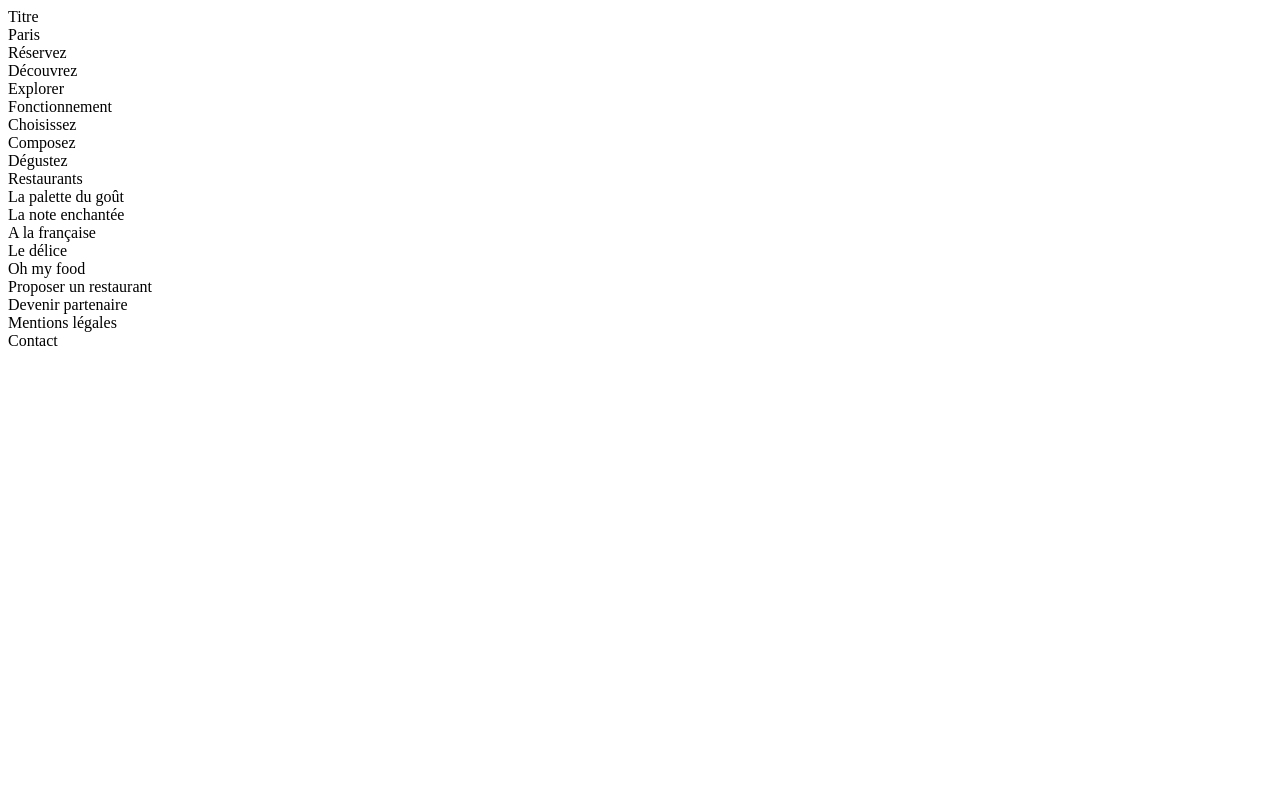
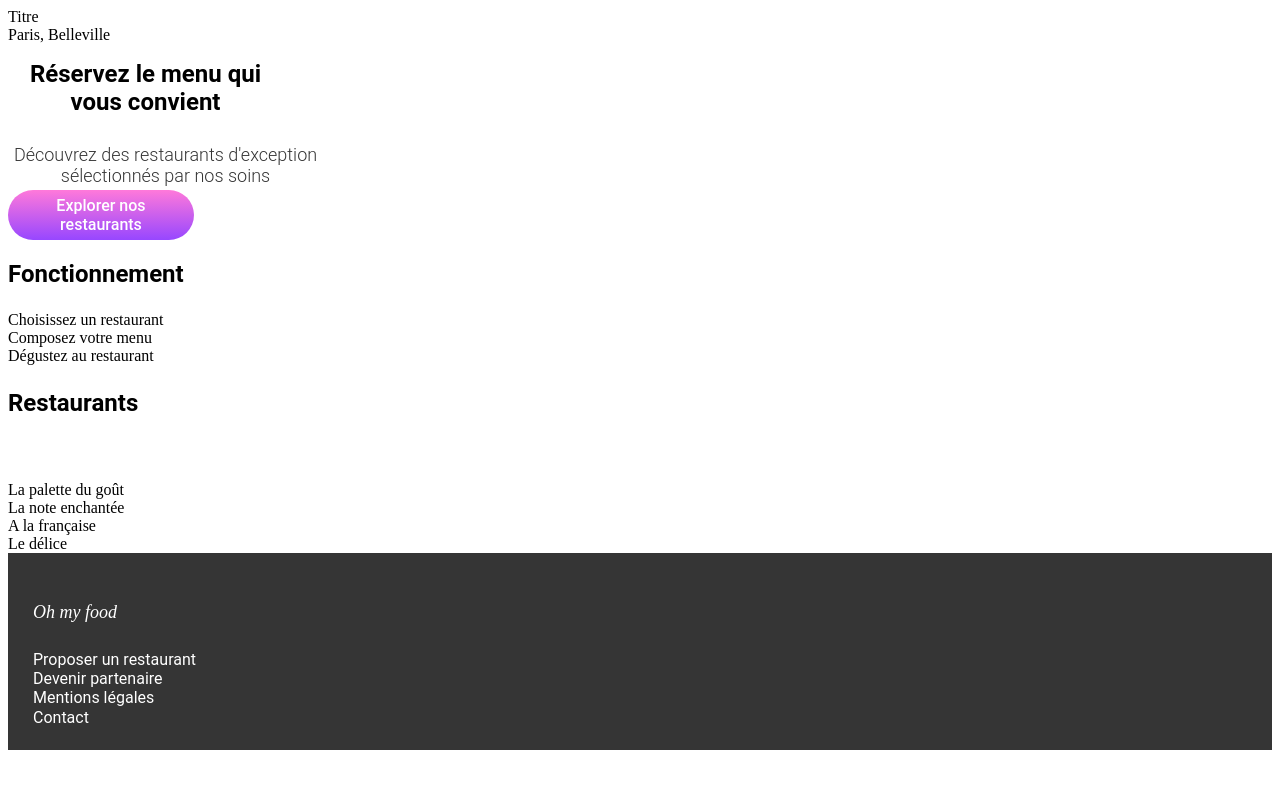
Before and after one commit to arryaah/Projet4_Ohmyfood, a plain HTML site: page index.html in a window 1280 px wide. Drawn offline with Linux system fonts and the light colour scheme.

Commit message:
Mise en forme des titres + du bouton Explorer nos restaurants + contenu paragraphes

```diff
--- a/index.html
+++ b/index.html
@@ -9,20 +9,22 @@
 <body>
         <header>
             <div>Titre</div>
-            <div>Paris</div>
-            <div>Réservez</div>
-            <div>Découvrez</div>
-            <div>Explorer</div>
+            <div>Paris, Belleville</div>
+            <h1 class="title">Réservez le menu qui vous convient</h1>
+            <div class="soustitreh1">Découvrez des restaurants d'exception sélectionnés par nos soins</div>
+            <button class="btnexplo">
+                <div class="textbutton">Explorer nos restaurants</div>
+            </button>
         </header>
         <main>
             <section>
-                <div>Fonctionnement</div>
-                <div>Choisissez</div>
-                <div>Composez</div>
-                <div>Dégustez</div>
+                <h2 class="title">Fonctionnement</h2>
+                <div>Choisissez un restaurant</div>
+                <div>Composez votre menu</div>
+                <div>Dégustez au restaurant</div>
             </section>
             <section>
-                <div>Restaurants</div>
+                <h3 class="title">Restaurants</h3>
                 <div>La palette du goût</div>
                 <div>La note enchantée</div>
                 <div>A la française</div>
@@ -30,12 +32,12 @@
             </section>
         </main>
         <footer>
-            <section>
-                <div>Oh my food</div>
-                <div>Proposer un restaurant</div>
-                <div>Devenir partenaire</div>
-                <div>Mentions légales</div>
-                <div>Contact</div>
+            <section class="backgroundfooter">
+                <h4>Oh my food</h4>
+                <div class="txtfooter txt2">Proposer un restaurant</div>
+                <div class="txtfooter txt2">Devenir partenaire</div>
+                <div class="txtfooter">Mentions légales</div>
+                <div class="txtfooter">Contact</div>
             </section>
         </footer>
 </body>
--- a/sass/style.scss
+++ b/sass/style.scss
@@ -1,3 +1,100 @@
+/* Configuration du boutton exploration : Explorer nos restaurants*/
+.btnexplo {
+    border: none;
+    width: 186px;
+    height: 50px;
+    top: 50px;
+    background:#9747FF;
+    color: white;
+    border-radius: 25px;
+    background: #9747FF;
+    background: linear-gradient(to top, #9747FF, #FF79DA);
+}
+.textbutton{
+    font-family: Roboto;
+    font-size: 16px;
+    font-weight: 500;
+    line-height: 19px;
+    letter-spacing: 0em;
+    text-align: center;
+}
+/*Mise en forme tu texte*/
+.title{
+    font-family: Roboto;
+    font-weight: 700;
+    line-height: 28px;
+    letter-spacing: 0em;
+    width: 275px;
+    color:#000000;
+    font-size: 24px;
+}
 h1{
-    color: deeppink;
+    text-align: center;
+    width: 275px;
+    height: 68px;
+    top: 152px;
+    left: 42px;
 }
+.soustitreh1{
+    width: 315px;
+    height: 46px;
+    top: 220px;
+    left: 34px;
+    font-family: Roboto;
+    font-size: 18px;
+    font-weight: 300;
+    line-height: 21px;
+    letter-spacing: 0em;
+    text-align: center;
+    color: #353535;
+}
+h2{
+    height: 31px;
+    top: 448px;
+    left: 20px;
+    text-align: left;
+}
+h3{
+    width: 275px;
+    height: 68px;
+    top: 894px;
+    left: 20px;
+    text-align: left;
+}
+
+/* Footer */
+h4{
+    width: 137px;
+    height: 27px;
+    font-family: Shrikhand;
+    font-size: 18px;
+    font-style: italic;
+    font-weight: 400;
+    line-height: 26px;
+    letter-spacing: 0em;
+    text-align: left;
+}
+.backgroundfooter{
+    width: Fixed (375px);
+    height: Hug (186px);
+    top: 2066px;
+    padding: 22px 25px 22px 25px;
+    gap: 16px;
+    background: #353535;
+    color: #FFFFFF;
+}
+/* police à revérifier */
+.txtfooter{
+    font-family: Roboto;
+    font-size: 16px;
+    font-weight: 400;
+    line-height: 19px;
+    letter-spacing: 0em;
+    text-align: left;
+    width: 130px;
+    height: 20px;
+}
+.txt2{
+    width: 190px;
+    height: 19px;
+}
```
Also changed, not shown: css/style.min.css, 1 other file.
